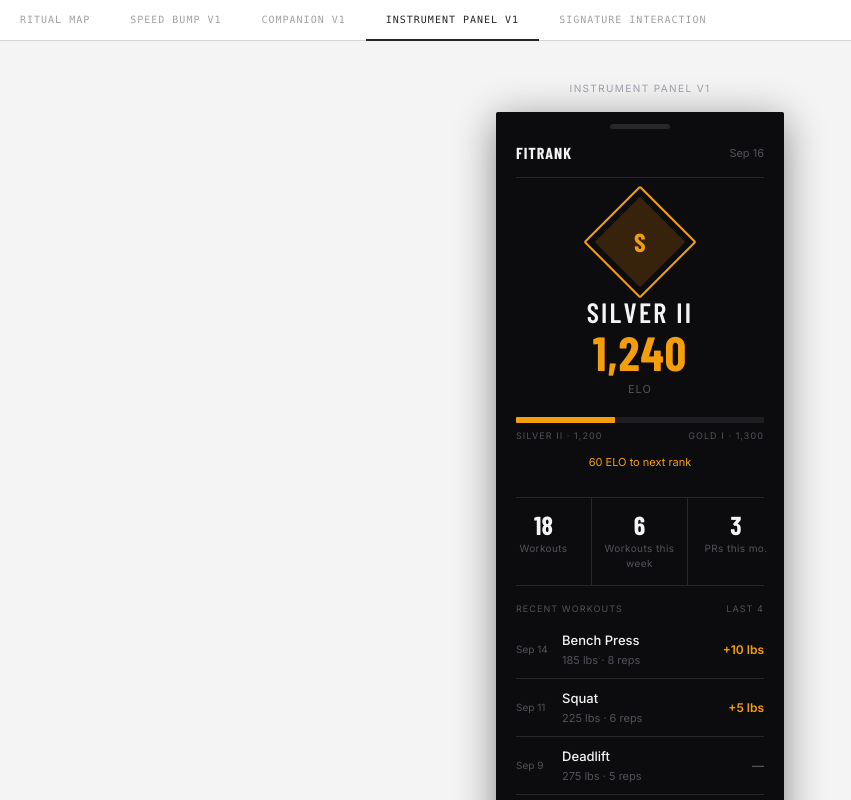
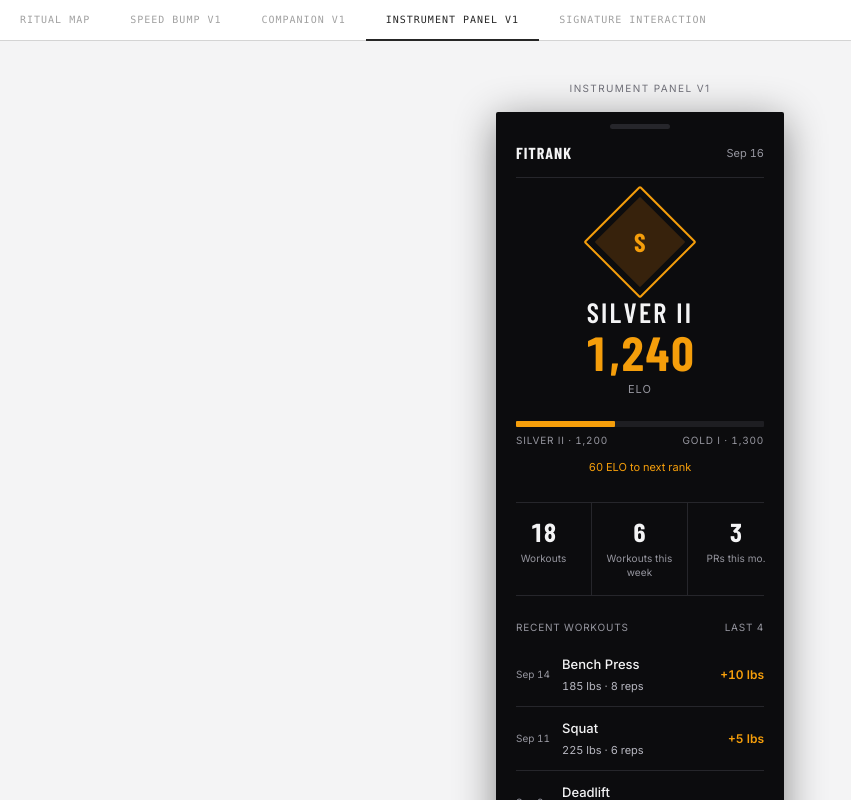
Before and after one commit to BrysonAI13038/FitRank-Ritual-Map--2-, a React (Vite) app: page / in a window 1280 px wide. Both pictures are taken after a click on the button "INSTRUMENT PANEL V1". Shown: the top 800 px of the page, without its empty margins (0-851 px from the left). Built offline with nearby package versions, Linux system fonts and the light colour scheme; the HTML template or start-up script is replaced by a standard one.

Commit message:
Refine FitRank interface atmosphere

```diff
--- a/src/InstrumentPanel.tsx
+++ b/src/InstrumentPanel.tsx
@@ -1,5 +1,6 @@
 import { useState } from "react";
 import WorkoutLogger from "./workout/WorkoutLogger";
+import "./instrument-atmosphere.css";
 
 type Screen = "home" | "log-workout" | "log-food" | "done";
 
@@ -16,9 +17,9 @@ const recent = [
 const bg      = "#0c0c0e";
 const surface = "#161618";
 const border  = "#26262b";
-const muted   = "#52525b";
+const muted   = "#96969f";
 const text    = "#f4f4f5";
-const dim     = "#a1a1aa";
+const dim     = "#b7b7c0";
 const amber   = "#f59e0b";
 const amberDim= "#78450a";
 
@@ -29,7 +30,7 @@ function Divider() {
 
 function Tag({ children }: { children: React.ReactNode }) {
   return (
-    <span style={{ fontFamily: "Inter, sans-serif", fontSize: 9, letterSpacing: "0.12em",
+    <span style={{ fontFamily: "Inter, sans-serif", fontSize: 10, lineHeight: 1.5, letterSpacing: "0.08em",
       textTransform: "uppercase", color: muted }}>
       {children}
     </span>
@@ -42,7 +43,7 @@ function PrimaryBtn({ onClick, children }: { onClick: () => void; children: Reac
       width: "100%", background: amber, border: "none", color: "#000",
       fontFamily: "Inter, sans-serif", fontWeight: 600, fontSize: 13,
       letterSpacing: "0.04em", padding: "13px 0", cursor: "pointer",
-      transition: "opacity 0.15s",
+      transition: "opacity 160ms ease-out, filter 160ms ease-out",
     }}
       onMouseOver={e => (e.currentTarget.style.opacity = "0.88")}
       onMouseOut={e  => (e.currentTarget.style.opacity = "1")}
@@ -59,7 +60,7 @@ function GhostBtn({ onClick, children, disabled }: { onClick: () => void; childr
       color: disabled ? muted : dim,
       fontFamily: "Inter, sans-serif", fontWeight: 500, fontSize: 13,
       letterSpacing: "0.04em", padding: "12px 0", cursor: disabled ? "default" : "pointer",
-      transition: "border-color 0.15s, color 0.15s",
+      transition: "border-color 160ms ease-out, color 160ms ease-out, filter 160ms ease-out",
     }}
       onMouseOver={e => { if (!disabled) { e.currentTarget.style.borderColor = "#71717a"; e.currentTarget.style.color = text; }}}
       onMouseOut={e  => { if (!disabled) { e.currentTarget.style.borderColor = "#3f3f46"; e.currentTarget.style.color = dim; }}}
@@ -75,10 +76,10 @@ function Phone({ children }: { children: React.ReactNode }) {
     <div style={{ display: "flex", flexDirection: "column", alignItems: "center",
       padding: "40px 24px", background: "#f4f4f5", minHeight: "100vh" }}>
       <p style={{ fontFamily: "Inter, sans-serif", fontSize: 10, letterSpacing: "0.14em",
-        textTransform: "uppercase", color: "#a1a1aa", marginBottom: 16 }}>
+        textTransform: "uppercase", color: "#71717a", marginBottom: 16 }}>
         Instrument Panel v1
       </p>
-      <div style={{
+      <div className="fitrank-instrument" style={{
         width: 288, background: bg, borderRadius: 2,
         overflow: "hidden", boxShadow: "0 8px 40px rgba(0,0,0,0.45)",
       }}>
@@ -194,7 +195,7 @@ function HomeScreen({ onWorkout, onFood }: { onWorkout: () => void; onFood: () =
       <RankEmblem />
 
       {/* rank name + ELO */}
-      <div style={{ textAlign: "center", marginBottom: 20 }}>
+      <div style={{ textAlign: "center", marginBottom: 24 }}>
         <div style={{ fontFamily: "Barlow Condensed, sans-serif", fontWeight: 600,
           fontSize: 28, color: text, letterSpacing: "0.08em", lineHeight: 1 }}>
           SILVER II
@@ -232,13 +233,13 @@ function HomeScreen({ onWorkout, onFood }: { onWorkout: () => void; onFood: () =
           { value: "3",  label: "PRs this mo." },
         ].map(({ value, label }, i) => (
           <div key={label} style={{
-            padding: "14px 0", textAlign: "center",
+            padding: "16px 6px", textAlign: "center",
             borderRight: i < 2 ? `1px solid ${border}` : "none",
           }}>
             <div style={{ fontFamily: "Barlow Condensed, sans-serif", fontWeight: 700,
               fontSize: 26, color: text, lineHeight: 1 }}>{value}</div>
             <div style={{ fontFamily: "Inter, sans-serif", fontSize: 10,
-              color: muted, marginTop: 3, letterSpacing: "0.04em" }}>{label}</div>
+              color: muted, marginTop: 6, lineHeight: 1.4, letterSpacing: "0.01em" }}>{label}</div>
           </div>
         ))}
       </div>
@@ -246,27 +247,27 @@ function HomeScreen({ onWorkout, onFood }: { onWorkout: () => void; onFood: () =
       <Divider />
 
       {/* recent workouts */}
-      <div style={{ margin: "16px 0 6px", display: "flex", justifyContent: "space-between" }}>
+      <div style={{ margin: "24px 0 8px", display: "flex", justifyContent: "space-between" }}>
         <Tag>Recent workouts</Tag>
         <Tag>last 4</Tag>
       </div>
 
-      <div style={{ marginBottom: 20 }}>
+      <div style={{ marginBottom: 24 }}>
         {recent.map((w, i) => (
           <div key={i} style={{
             display: "flex", alignItems: "center", gap: 10,
-            padding: "10px 0",
+            padding: "12px 0",
             borderBottom: i < recent.length - 1 ? `1px solid ${border}` : "none",
           }}>
             <div style={{ width: 36, flexShrink: 0 }}>
-              <div style={{ fontFamily: "Inter, sans-serif", fontSize: 10, color: muted }}>{w.date}</div>
+              <div style={{ fontFamily: "Inter, sans-serif", fontSize: 10, lineHeight: 1.5, color: muted }}>{w.date}</div>
             </div>
             <div style={{ flex: 1, minWidth: 0 }}>
               <div style={{ fontFamily: "Inter, sans-serif", fontSize: 13, fontWeight: 500,
                 color: text, whiteSpace: "nowrap", overflow: "hidden", textOverflow: "ellipsis" }}>
                 {w.exercise}
               </div>
-              <div style={{ fontFamily: "Inter, sans-serif", fontSize: 11, color: muted, marginTop: 1 }}>
+              <div style={{ fontFamily: "Inter, sans-serif", fontSize: 11, lineHeight: 1.5, color: dim, marginTop: 3 }}>
                 {w.detail}
               </div>
             </div>
--- /dev/null
+++ b/src/instrument-atmosphere.css
@@ -0,0 +1,36 @@
+/* Scoped atmosphere only: the existing layouts and mechanics stay in their components. */
+.fitrank-instrument,
+.fitrank-workout-surface {
+  font-variant-numeric: tabular-nums;
+}
+.fitrank-instrument button,
+.fitrank-workout-surface button {
+  transition: color 160ms ease-out, background-color 160ms ease-out,
+    border-color 160ms ease-out, opacity 160ms ease-out, filter 160ms ease-out;
+}
+.fitrank-instrument button:focus-visible,
+.fitrank-workout-surface button:focus-visible {
+  outline: 2px solid #f59e0b;
+  outline-offset: 3px;
+}
+.fitrank-instrument button:active:not(:disabled),
+.fitrank-workout-surface button:active:not(:disabled) {
+  filter: brightness(0.92);
+}
+.fitrank-instrument input,
+.fitrank-instrument select,
+.fitrank-workout-surface input,
+.fitrank-workout-surface label {
+  transition: border-color 160ms ease-out, background-color 160ms ease-out,
+    color 160ms ease-out;
+}
+@media (prefers-reduced-motion: reduce) {
+  .fitrank-instrument button,
+  .fitrank-instrument input,
+  .fitrank-instrument select,
+  .fitrank-workout-surface button,
+  .fitrank-workout-surface input,
+  .fitrank-workout-surface label {
+    transition: none !important;
+  }
+}
--- a/src/workout/WorkoutLogger.tsx
+++ b/src/workout/WorkoutLogger.tsx
@@ -1,4 +1,5 @@
 import { useRef, useState } from "react";
+import "../instrument-atmosphere.css";
 import WorkoutInput from "./WorkoutInput";
 import WorkoutReward from "./WorkoutReward";
 import { saveWorkout, type Reward } from "./storage";
@@ -24,7 +25,7 @@ export default function WorkoutLogger({ onBack }: { onBack: () => void }) {
       submitting.current = false;
     }
   }
-  return <section style={{ fontFamily: "Inter, sans-serif", colorScheme: "dark" }} className="text-[#f4f4f5]">
+  return <section style={{ fontFamily: "Inter, sans-serif", colorScheme: "dark" }} className="fitrank-workout-surface text-[#f4f4f5]">
     <h2 className="mb-6 border-b border-[#26262b] pb-4 text-[22px] font-bold tracking-wide" style={{ fontFamily: "Barlow Condensed, sans-serif" }}>{reward ? "SESSION COMPLETE" : "LOG WORKOUT"}</h2>
     {error && <p role="alert" className="mb-4 text-xs leading-relaxed text-[#f59e0b]">{error}</p>}
     {reward ? <WorkoutReward reward={reward} onBack={onBack} /> : <WorkoutInput onSubmit={submit} onCancel={onBack} />}
```
Also changed, not shown: src/workout/WorkoutReward.tsx (+9 -7 lines).
